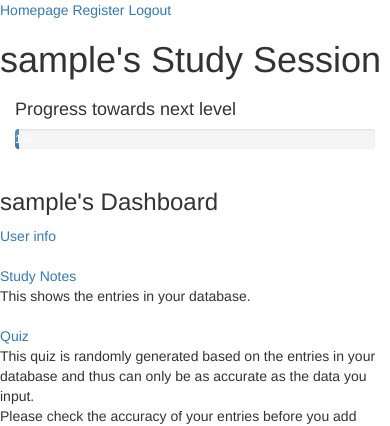
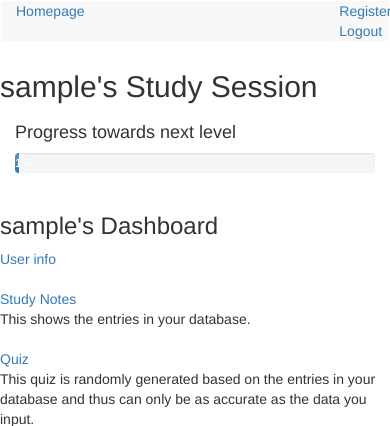
Before and after one commit to gkchan/PyQuizBase, a Flask app: a page that uses templates/base.html in a window 390 px wide. Shown: the top 426 px of the page. Run offline with Flask 2, Linux system fonts and the light colour scheme; the visitor is signed in with stand-in values (Sample User, id 1); some libraries are stand-ins or nearby versions.

Commit message:
Add navbar

```diff
--- a/templates/base.html
+++ b/templates/base.html
@@ -14,19 +14,45 @@
     {% endfor %}
   </ul>
 
+
+
+
+<nav class="navbar">
+  <div class="container-fluid">
+
+    <div class="row navbar-default">
+      <div class="col-xs-4">
         <a href="/">Homepage</a>
+      </div>
+      <div class="col-xs-offset-6 col-xs-2 navbar-right">
         <a href="/register">Register</a>
-
         {% if "current_user" in session %}
           <a href="/logout">Logout</a><br>
         {% else %}
           <a href="/login">Login</a>
         {% endif %}
+      </div>
+    </div>
+
+    <div class="row">
+      <div class="col-xs-offset-5 col-xs-2">
+        {% if "current_user" in session %}
+          <a href="/{{ session["current_user"] }}/dashboard" id="dash"><h4>Dashboard</h4></a>
+        {% endif %}
+      </div>
+    </div>
+
+  </div>
+</nav>
+
 
 {% if "current_user" in session %}
-    <h1>{{ session["current_user"] }}'s Study Session</h1>
-    <a href="/{{ session["current_user"] }}/dashboard" id="dash">Dashboard</a>
+  <h2>{{ session["current_user"] }}'s Study Session</h2>
 {% endif %}
+
+
+
+
 
   {% if "current_user" in session and "progress" in session %}
     <div class="container">
```
Lines whose indentation alone changed are shown as unchanged.
